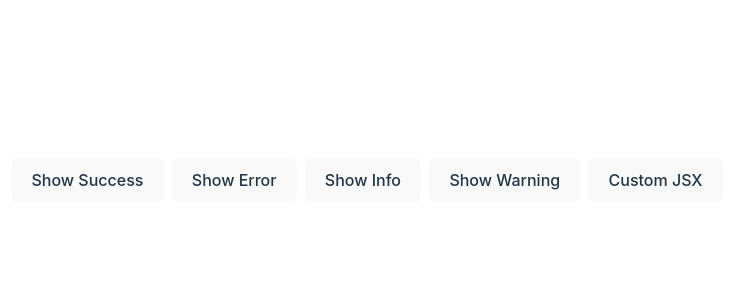
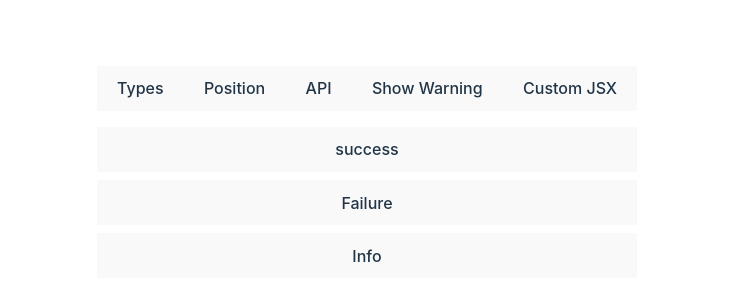
Before and after one commit to madhav-relish/toastvich, a React (Vite) app: page / in a window 1280 px wide. Shown: the part 220-520 px from the top of the page, without its empty margins (273-1006 px from the left). Built offline with nearby package versions, Linux system fonts and the light colour scheme.

Commit message:
Updated code

```diff
--- a/src/App.tsx
+++ b/src/App.tsx
@@ -1,59 +1,225 @@
+import { useState } from "react";
 import "./App.css";
 import { useToast } from "./hooks/useToast";
 
 function App() {
   const { showToast } = useToast();
+  const [activeTab, setActiveTab] = useState<string>("0");
+  const [data, setData] = useState([]);
+  const [URL, setUrl] = useState<string>("");
+  const [toastConfig, setToastConfig] = useState({
+    message: "This is a test message",
+    type: "success",
+    position: "top-left",
+    duration: 3000,
+  });
+
+  const handleTabClick = (index: string) => {
+    setActiveTab(index);
+  };
+
+  const handleShowToast = () => {
+    // @ts-ignore
+    showToast(toastConfig);
+  };
+
+  const handleTriggerApi = async () => {
+    try {
+      const response = await fetch(URL);
+      const todos = await response.json();
+      setData(todos);
+      console.log(todos)
+
+      showToast({
+        render: (
+          <div className="text-xl font-semibold text-green-200 p-2">
+            The api call was a success! The api works fine
+          </div>
+        ),
+        type: "success",
+      });
+    } catch (error) {
+      console.error("Error While hitting the api::", error);
+      showToast({
+        message: "Error while making the api call",
+        type: "error",
+      });
+    }
+  };
 
   return (
     <>
-      <div className="flex gap-2">
+      <div className="">
+        {/* Tab Section */}
         <button
-          onClick={() =>
-            showToast({ message: "This is a Success Toast!", type: "success" })
-          }
+          className={`${
+            activeTab === "0"
+              ? "border-b  border-white mb-4 bg-gray-800 font-semibold"
+              : "bg-gray-500  border-red-300"
+          }`}
+          onClick={() => handleTabClick("0")}
         >
-          Show Success
+          Types
         </button>
+
         <button
-          onClick={() =>
-            showToast({ message: "This is a Error Toast!", type: "error" })
-          }
+          className={`${
+            activeTab === "1"
+              ? "border-b  border-white mb-4 bg-gray-800 font-semibold"
+              : "bg-gray-500 border-red-300"
+          }`}
+          onClick={() => handleTabClick("1")}
         >
-          Show Error
+          Position
         </button>
+
         <button
-          onClick={() =>
-            showToast({
-              message: "This is a Info Message Toast",
-              type: "info",
-              duration: 5000,
-            })
-          }
+          className={`${
+            activeTab === "2"
+              ? "border-b  border-white mb-4 bg-gray-800 font-semibold"
+              : "bg-gray-500 border-red-300"
+          }`}
+          onClick={() => handleTabClick("2")}
         >
-          Show Info
+          API
         </button>
+
         <button
-          onClick={() =>
-            showToast({ message: "This is a warning!", type: "warning" })
-          }
+          className={`${
+            activeTab === "3"
+              ? "border-b mb-4 bg-gar-800 font-semibold"
+              : "bg-gray-500"
+          }`}
+          onClick={() => handleTabClick("3")}
         >
           Show Warning
         </button>
+
         <button
-          onClick={() =>
-            showToast({
-              render: (
-                <div className="bg-red-700 px-2">
-                  This is a JSX rendered toast
-                </div>
-              ),
-              type: "default",
-              duration: 5000,
-            })
-          }
+          className={`${
+            activeTab === "4"
+              ? "border-b mb-4 bg-gar-800 font-semibold"
+              : "bg-gray-300"
+          }`}
+          onClick={() => handleTabClick("4")}
         >
           Custom JSX
         </button>
+
+        {/* Tab content */}
+
+        {activeTab === "0" && (
+          <div className=" flex flex-col justify-center  gap-2">
+            <button
+              className=" px-4 py-2 bg-green-400"
+              onClick={() => {
+                showToast({
+                  message: "Success",
+                  type: "success",
+                });
+              }}
+            >
+              success
+            </button>
+            <button
+              className=" px-4 py-2 bg-red-400"
+              onClick={() => {
+                showToast({
+                  message: "Failure",
+                  type: "error",
+                });
+              }}
+            >
+              Failure
+            </button>
+            <button
+              className=" px-4 py-2 bg-blue-400"
+              onClick={() => {
+                showToast({
+                  message: "Info!",
+                  type: "info",
+                });
+              }}
+            >
+              Info
+            </button>
+          </div>
+        )}
+        {activeTab === "1" && (
+          <div className=" flex flex-col justify-center  gap-2">
+            <button
+              className=" px-4 py-2 bg-green-400"
+              onClick={() => {
+                showToast({
+                  message: "Success",
+                  type: "default",
+                  position: "top-left",
+                });
+              }}
+            >
+              Top Left
+            </button>
+            <button
+              className=" px-4 py-2 bg-red-400"
+              onClick={() => {
+                showToast({
+                  message: "Failure",
+                  type: "error",
+
+                  position: "top-right",
+                });
+              }}
+            >
+              Top Right
+            </button>
+            <button
+              className=" px-4 py-2 bg-blue-400"
+              onClick={() => {
+                showToast({
+                  message: "Info!",
+                  type: "info",
+                  position: "bottom-right",
+                });
+              }}
+            >
+              Bottom Right
+            </button>
+            <button
+              className=" px-4 py-2 bg-blue-400"
+              onClick={() => {
+                showToast({
+                  message: "Info!",
+                  type: "info",
+                  position: "bottom-left",
+                });
+              }}
+            >
+              Bottom Left
+            </button>
+          </div>
+        )}
+        {activeTab === "2" && (
+          <div className=" flex flex-col justify-center  gap-2">
+            <input
+              className="p-2 border-white rounde-lg"
+              type="text"
+              placeholder="Enter your url here"
+              value={URL}
+              onChange={(e) => {
+                setUrl(e.target.value);
+                console.log("Give URL::", e.target.value);
+              }}
+            />
+            <button
+              onClick={() => {
+                handleTriggerApi();
+              }}
+            >
+              Get Response
+            </button>
+          </div>
+        )}
+        {/* {data} */}
       </div>
     </>
   );
--- a/src/components/toast.tsx
+++ b/src/components/toast.tsx
@@ -32,7 +32,7 @@ const ToastContainer = () => {
   const { toasts } = context;
 
   return (
-    <div className="fixed top-5 right-5 space-y-2">
+    <div className="p-2 space-y-2">
       {toasts.map((toast) => (
         <Toast key={toast.id} toast={toast} />
       ))}
@@ -58,14 +58,38 @@ const Toast = ({ toast }: { toast: toastType }) => {
     setTimeout(() => removeToast(toast.id), 500);
   };
 
+  const getValueforPosition = (position: string) => {
+    if (position === "top-left") {
+      return "left-0 top-0";
+    }
+    if (position === "top-right") {
+      return "right-0 top-0";
+    }
+    if (position === "bottom-left") {
+      return "bottom-0 left-0";
+    }
+    if (position === "bottom-right") {
+      return "bottom-0 right-0";
+    }
+  };
+
   const { className, icon } = toastStyles[toast.type ?? "default"];
 
   return (
+    <div className={`
+      fixed
+       ${getValueforPosition(toast.position || "")}
+  `}>
+
     <div
       className={`flex min-w-96 items-center justify-between p-3 rounded shadow-md transition-all duration-500 ease-in-out transform ${
         show ? "opacity-100 translate-x-0" : "opacity-0 translate-x-5"
-      } ${className}`}
-    >
+      }
+
+      ${className}
+
+      `}
+      >
       {toast.render ? (
         toast.render
       ) : (
@@ -77,10 +101,11 @@ const Toast = ({ toast }: { toast: toastType }) => {
       <span
         className=" text-white cursor-pointer px-2 py-1 "
         onClick={closeToast}
-      >
+        >
         ✖
       </span>
     </div>
+        </div>
   );
 };
 
--- a/src/hooks/useToast.tsx
+++ b/src/hooks/useToast.tsx
@@ -23,9 +23,10 @@ export const ToastProvider = ({ children }: { children: React.ReactNode }) => {
     type = "default",
     duration = 3000,
     render,
+    position = "bottom-center"
   }: Omit<toastType, "id">) => {
     const id = Math.random()*8123;
-    setToasts((prev) => [...prev, { id, message, type, duration, render }]);
+    setToasts((prev) => [...prev, { id, message, type, duration, render, position }]);
 
     setTimeout(() => {
       setToasts((prev) => prev.filter((toast) => toast.id !== id));
--- a/src/index.css
+++ b/src/index.css
@@ -39,13 +39,12 @@ h1 {
 }
 
 button {
-  border-radius: 8px;
+  /* border-radius: 8px; */
   border: 1px solid transparent;
   padding: 0.6em 1.2em;
   font-size: 1em;
   font-weight: 500;
   font-family: inherit;
-  background-color: #1a1a1a;
   cursor: pointer;
   transition: border-color 0.25s;
 }
--- a/src/types/toastTypes.ts
+++ b/src/types/toastTypes.ts
@@ -5,7 +5,8 @@ export interface toastType {
     message?: string;
     type: "success" | "error" | "info" | "warning" | "default";
     duration?: number;
-    render?: React.ReactNode
+    render?: React.ReactNode;
+    position?: "top-left" | "top-right" | "bottom-left" | "bottom-right" | "top-center" | "bottom-center"
 }
 
 export interface toastContextType {
```
